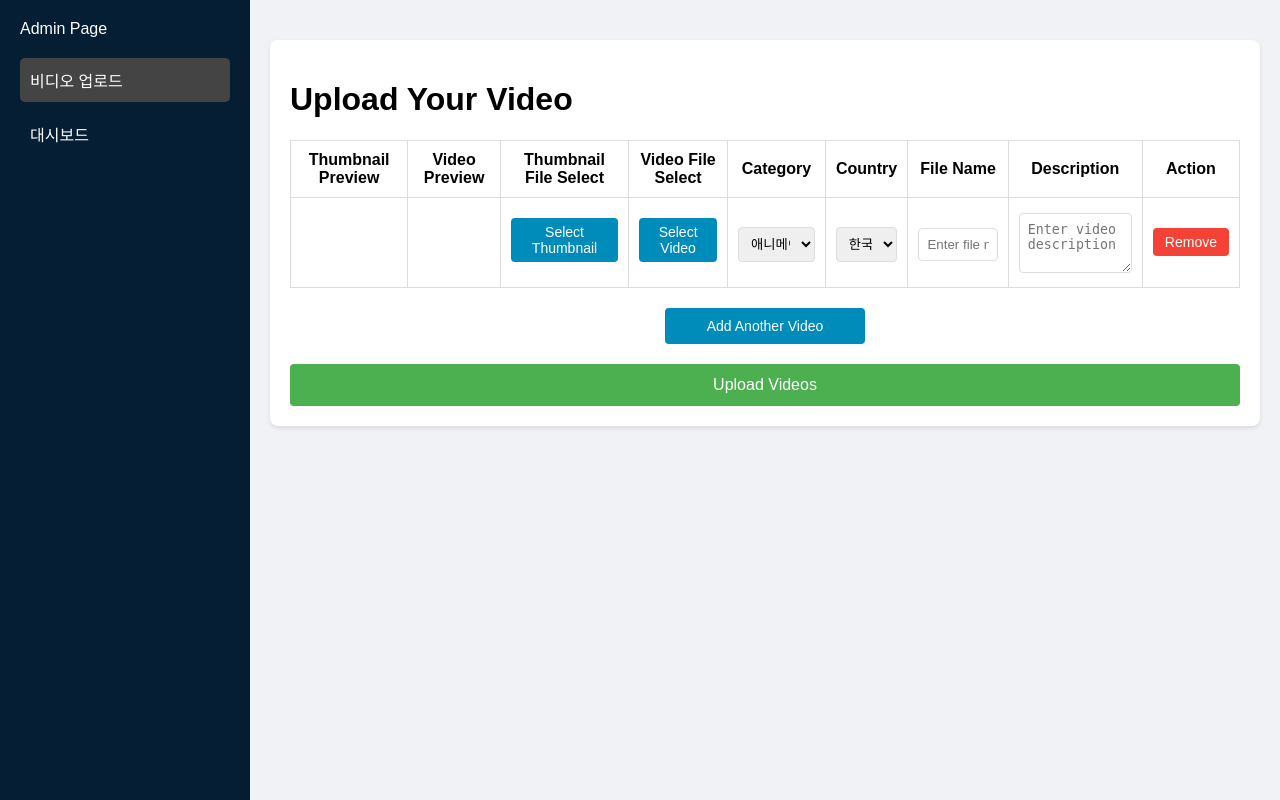
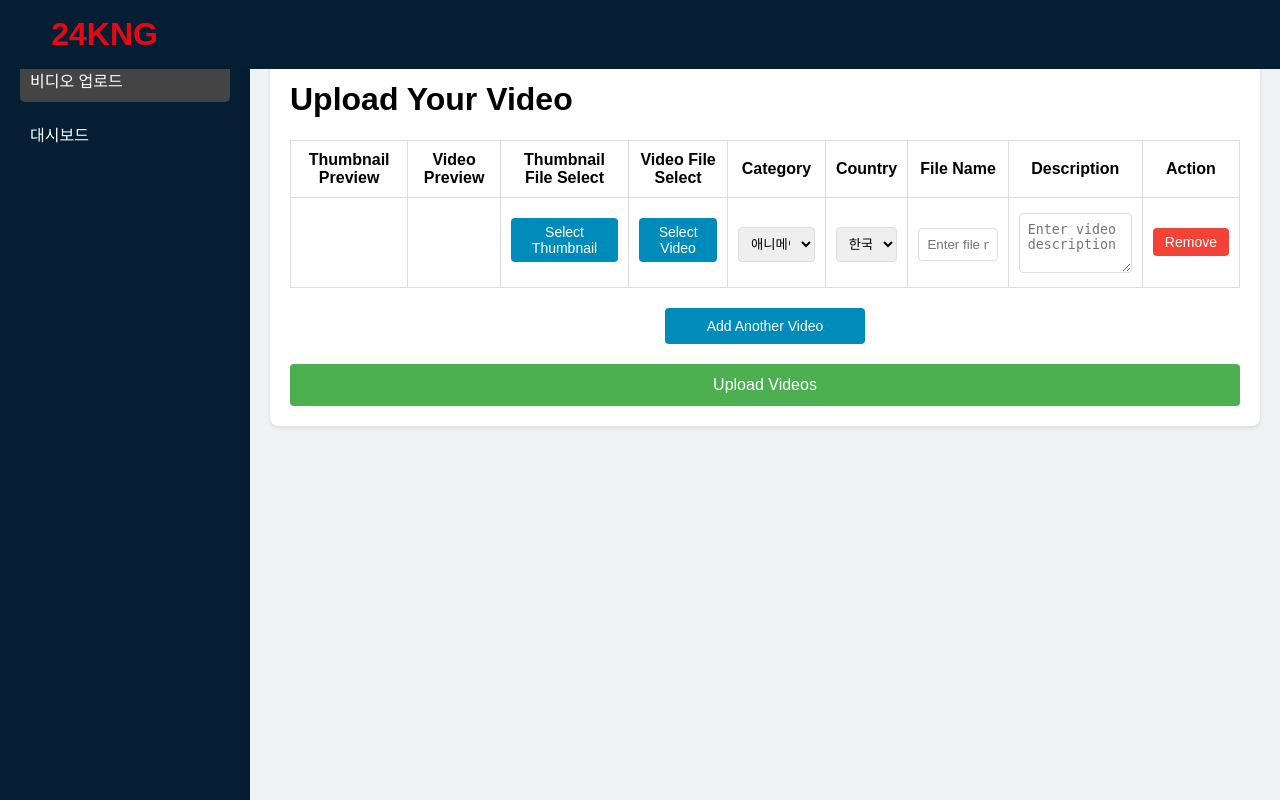
Before and after one commit to bang8542/24kng_admin, a Django app: page /adminpage/ in a window 1280 px wide. Run offline with Django 4.2, Linux system fonts and the light colour scheme; some libraries are stand-ins or nearby versions.

Commit message:
html update1

```diff
--- a/videoupload/templates/videoupload/AdminPage.html
+++ b/videoupload/templates/videoupload/AdminPage.html
@@ -57,10 +57,30 @@
             border-radius: 50%;
             margin-right: 10px;
         }
+
+        .header {
+            background-color: #051e34;
+            padding: 1rem 4%;
+            position: fixed;
+            top: 0;
+            left: 0;
+            right: 0;
+            z-index: 1000;
+        }
+
+        .logo {
+            color: #e50914;
+            font-size: 2rem;
+            font-weight: bold;
+            text-decoration: none;
+        }
     </style>
     <script src="https://ajax.googleapis.com/ajax/libs/jquery/3.5.1/jquery.min.js"></script>
 </head>
 <body>
+    <header class="header">
+        <a href="#" class="logo">24KNG</a>
+    </header>
     <div class="container">
         <div class="sidebar">
             <div class="user-info">
```
